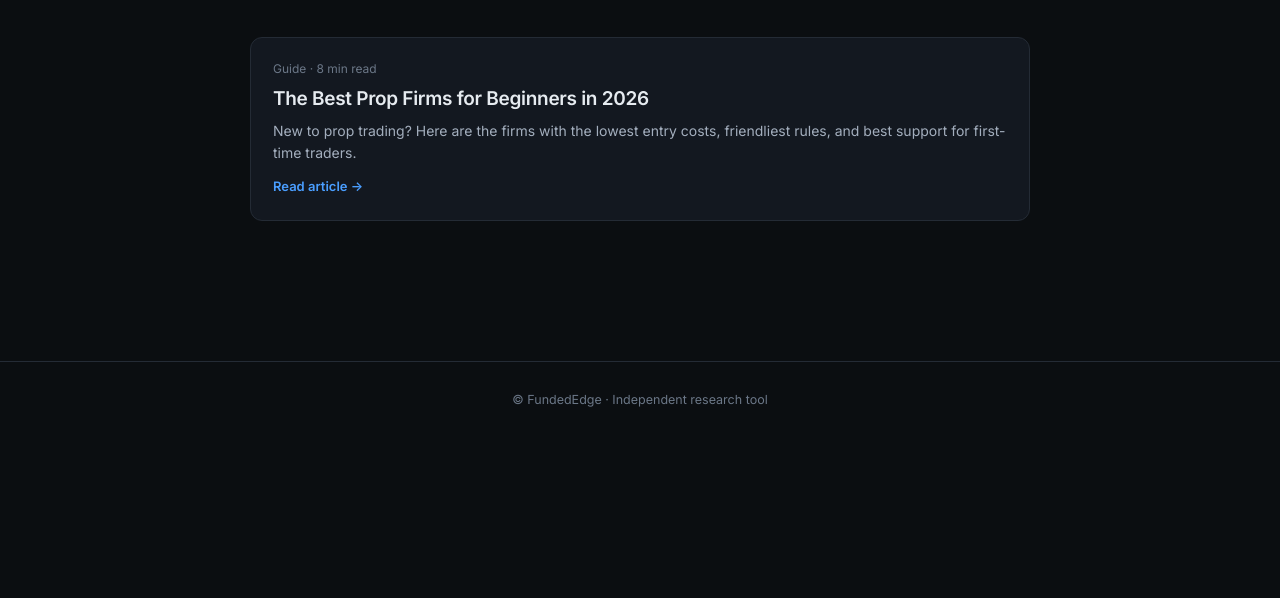
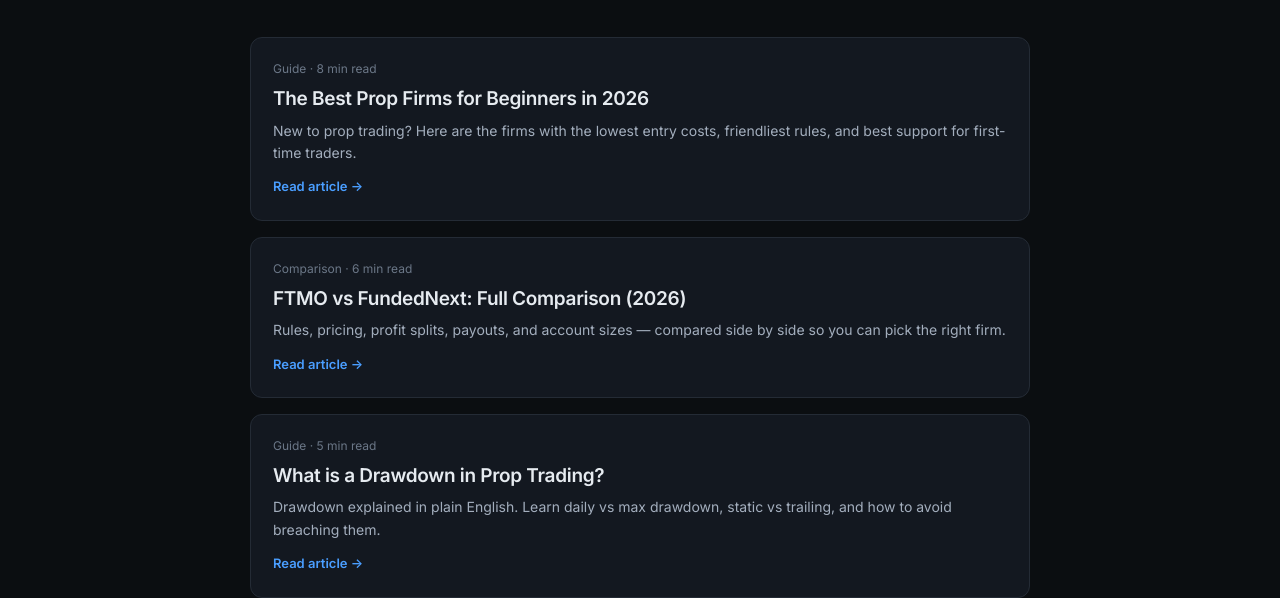
Before and after one commit to belugamod1717-afk/Funded-Edge, a plain HTML site: page blog.html in a window 1280 px wide. Shown: the part 216-814 px from the top of the page. Drawn offline with Linux system fonts and the light colour scheme.

Commit message:
Update blog.html

```diff
--- a/blog.html
+++ b/blog.html
@@ -80,6 +80,20 @@ footer{border-top:1px solid var(--line);padding:28px 20px;color:var(--text-mute)
       <span class="read">Read article →</span>
     </a>
 
+    <a class="post-card" href="blog/ftmo-vs-fundednext.html">
+      <div class="meta">Comparison · 6 min read</div>
+      <h2>FTMO vs FundedNext: Full Comparison (2026)</h2>
+      <p>Rules, pricing, profit splits, payouts, and account sizes — compared side by side so you can pick the right firm.</p>
+      <span class="read">Read article →</span>
+    </a>
+
+    <a class="post-card" href="blog/what-is-drawdown.html">
+      <div class="meta">Guide · 5 min read</div>
+      <h2>What is a Drawdown in Prop Trading?</h2>
+      <p>Drawdown explained in plain English. Learn daily vs max drawdown, static vs trailing, and how to avoid breaching them.</p>
+      <span class="read">Read article →</span>
+    </a>
+
   </div>
 </main>
 
```
